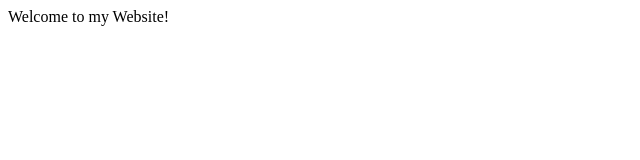
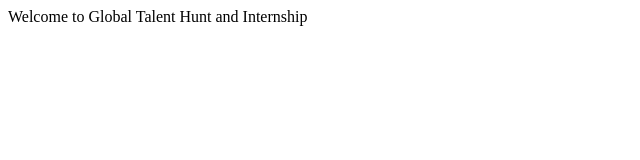
Before and after one commit to gtnhi/GlobalTalentHuntandInternship, a plain HTML site: page index.html in a window 1280 px wide. Shown: the whole page, without its empty margins (0-640 px from the left). Drawn offline with Linux system fonts and the light colour scheme.

Commit message:
content changes

```diff
--- a/index.html
+++ b/index.html
@@ -1,7 +1,7 @@
 <html>
     <head>
         <body>
-            Welcome to my Website!
+            Welcome to Global Talent Hunt and Internship
         </body>
     </head>
 </html>
```
